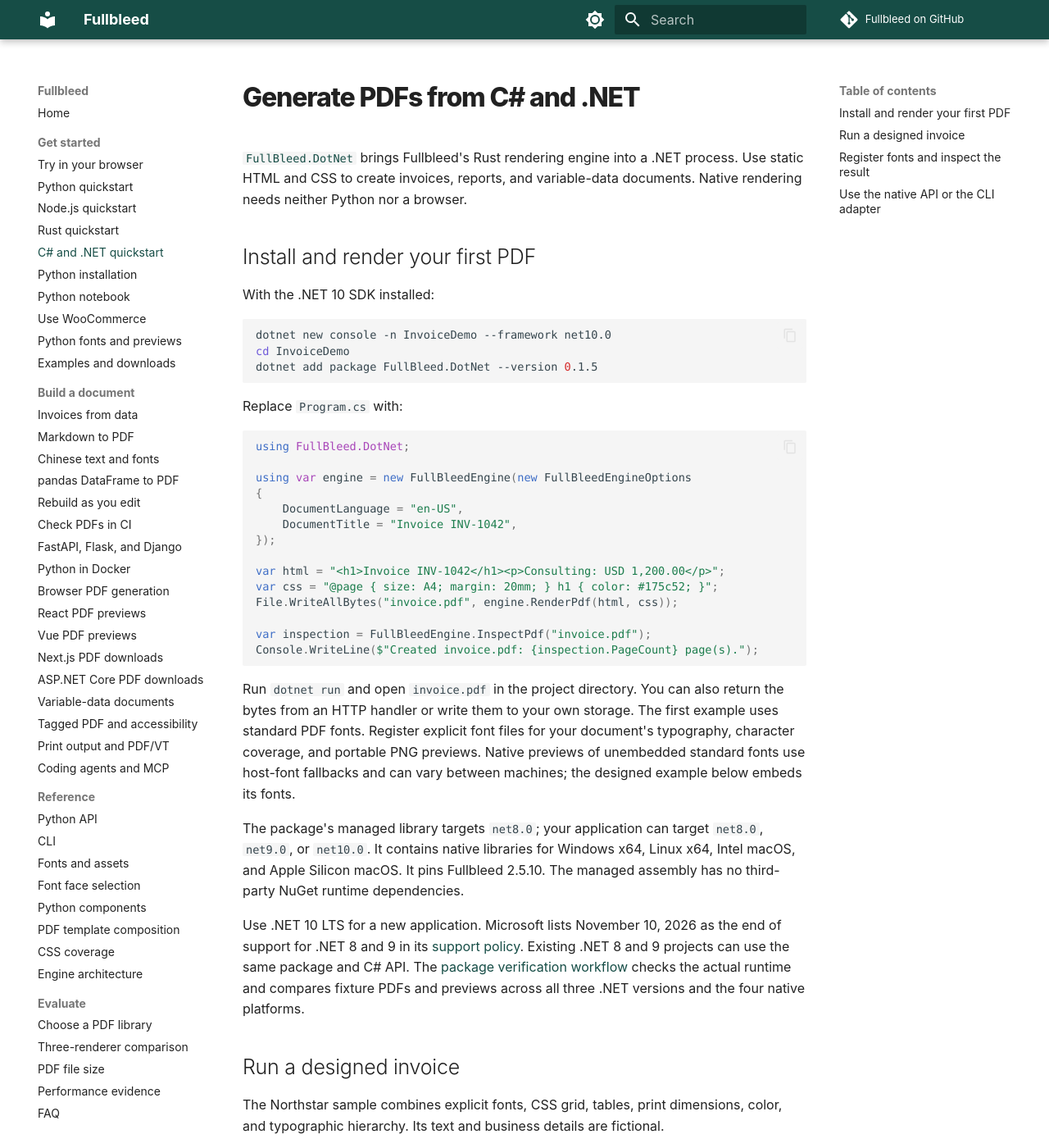
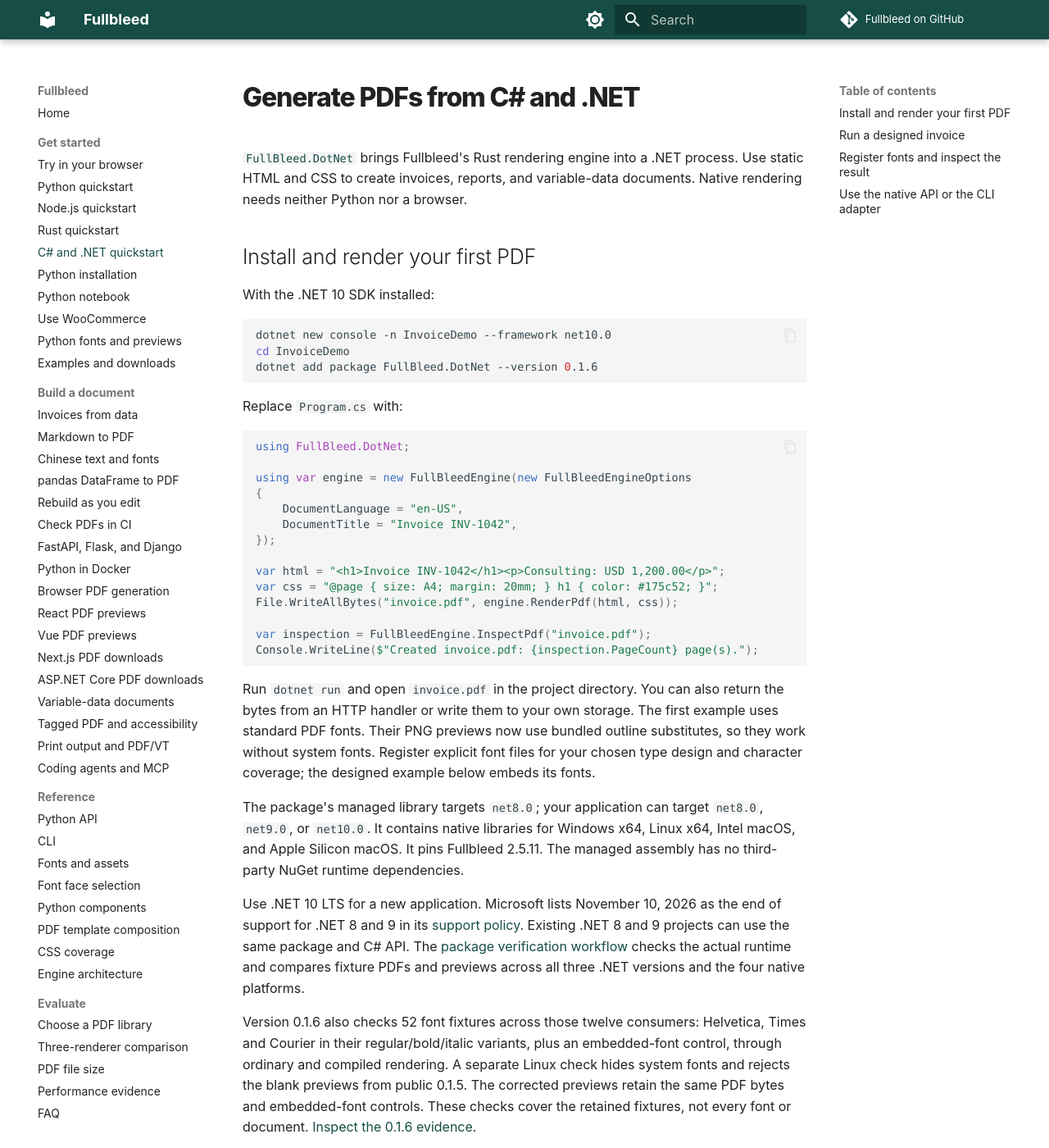
Before and after one commit to fullbleed-engine/docs, an MkDocs documentation site: the page built from docs/getting-started/dotnet.md, in a window 1280 px wide and 1400 px high. Shown: the whole window at 82% size. Built offline with MkDocs 1.6.1 and Material for MkDocs 9.7.7, drawn with Linux system fonts in a browser that asks for light colours; comment, search, counter and statistics services are not loaded.

Commit message:
Update C# guides and ASP.NET starter to FullBleed.DotNet 0.1.6 (#70)
* Use .NET 0.1.6 with portable standard-font previews

* Rebuild ASP.NET ZIP from committed LF sources

````diff
--- a/docs/getting-started/dotnet.md
+++ b/docs/getting-started/dotnet.md
@@ -4,7 +4,7 @@
 ---
 # Generate PDFs from C# and .NET
 
-[`FullBleed.DotNet`](https://www.nuget.org/packages/FullBleed.DotNet/0.1.5)
+[`FullBleed.DotNet`](https://www.nuget.org/packages/FullBleed.DotNet/0.1.6)
 brings Fullbleed's Rust rendering engine into a .NET process. Use static HTML
 and CSS to create invoices, reports, and variable-data documents. Native
 rendering needs neither Python nor a browser.
@@ -16,7 +16,7 @@
 ```bash
 dotnet new console -n InvoiceDemo --framework net10.0
 cd InvoiceDemo
-dotnet add package FullBleed.DotNet --version 0.1.5
+dotnet add package FullBleed.DotNet --version 0.1.6
 ```
 
 Replace `Program.cs` with:
@@ -40,14 +40,14 @@
 
 Run `dotnet run` and open `invoice.pdf` in the project directory. You can also
 return the bytes from an HTTP handler or write them to your own storage.
-The first example uses standard PDF fonts. Register explicit font files for
-your document's typography, character coverage, and portable PNG previews.
-Native previews of unembedded standard fonts use host-font fallbacks and can
-vary between machines; the designed example below embeds its fonts.
+The first example uses standard PDF fonts. Their PNG previews now use bundled
+outline substitutes, so they work without system fonts. Register explicit font
+files for your chosen type design and character coverage; the designed example
+below embeds its fonts.
 
 The package's managed library targets `net8.0`; your application can target
 `net8.0`, `net9.0`, or `net10.0`. It contains native libraries for Windows x64,
-Linux x64, Intel macOS, and Apple Silicon macOS. It pins Fullbleed 2.5.10.
+Linux x64, Intel macOS, and Apple Silicon macOS. It pins Fullbleed 2.5.11.
 The managed assembly has no third-party NuGet runtime dependencies.
 
 Use .NET 10 LTS for a new application. Microsoft lists November 10, 2026 as
@@ -57,6 +57,14 @@
 The [package verification workflow](https://github.com/fullbleed-engine/fullbleed-dotnet/actions/workflows/ci.yml)
 checks the actual runtime and compares fixture PDFs and previews across all
 three .NET versions and the four native platforms.
+
+Version 0.1.6 also checks 52 font fixtures across those twelve consumers:
+Helvetica, Times and Courier in their regular/bold/italic variants, plus an
+embedded-font control, through ordinary and compiled rendering. A separate
+Linux check hides system fonts and rejects the blank previews from public
+0.1.5. The corrected previews retain the same PDF bytes and embedded-font
+controls. These checks cover the retained fixtures, not every font or document.
+[Inspect the 0.1.6 evidence](https://github.com/fullbleed-engine/fullbleed-dotnet/releases/tag/v0.1.6).
 
 ## Run a designed invoice
 
@@ -147,8 +155,8 @@
 It includes a download page, styled invoice, private responses, and checks against
 the published application artifact.
 
-[.NET API reference](https://github.com/fullbleed-engine/fullbleed-dotnet/blob/v0.1.5/docs/api.md)
-· [LINQ and variable-data example](https://github.com/fullbleed-engine/fullbleed-dotnet/tree/v0.1.5/samples/FullBleed.DotNet.LinqVdp)
+[.NET API reference](https://github.com/fullbleed-engine/fullbleed-dotnet/blob/v0.1.6/docs/api.md)
+· [LINQ and variable-data example](https://github.com/fullbleed-engine/fullbleed-dotnet/tree/v0.1.6/samples/FullBleed.DotNet.LinqVdp)
 · [CSS coverage](../css-coverage.md)
 · [More document designs](../examples.md)
 · [Report a .NET issue](https://github.com/fullbleed-engine/fullbleed-dotnet/issues)
````
Also changed, not shown: docs/assets/aspnet/source.json (+5 -5 lines), docs/assets/aspnet/verification.json (+5 -5 lines), docs/guides/aspnet-pdf.md (+2 -2 lines), docs/index.md (+2 -2 lines), examples/aspnet/README.md (+1 -1 lines), 6 other files.
